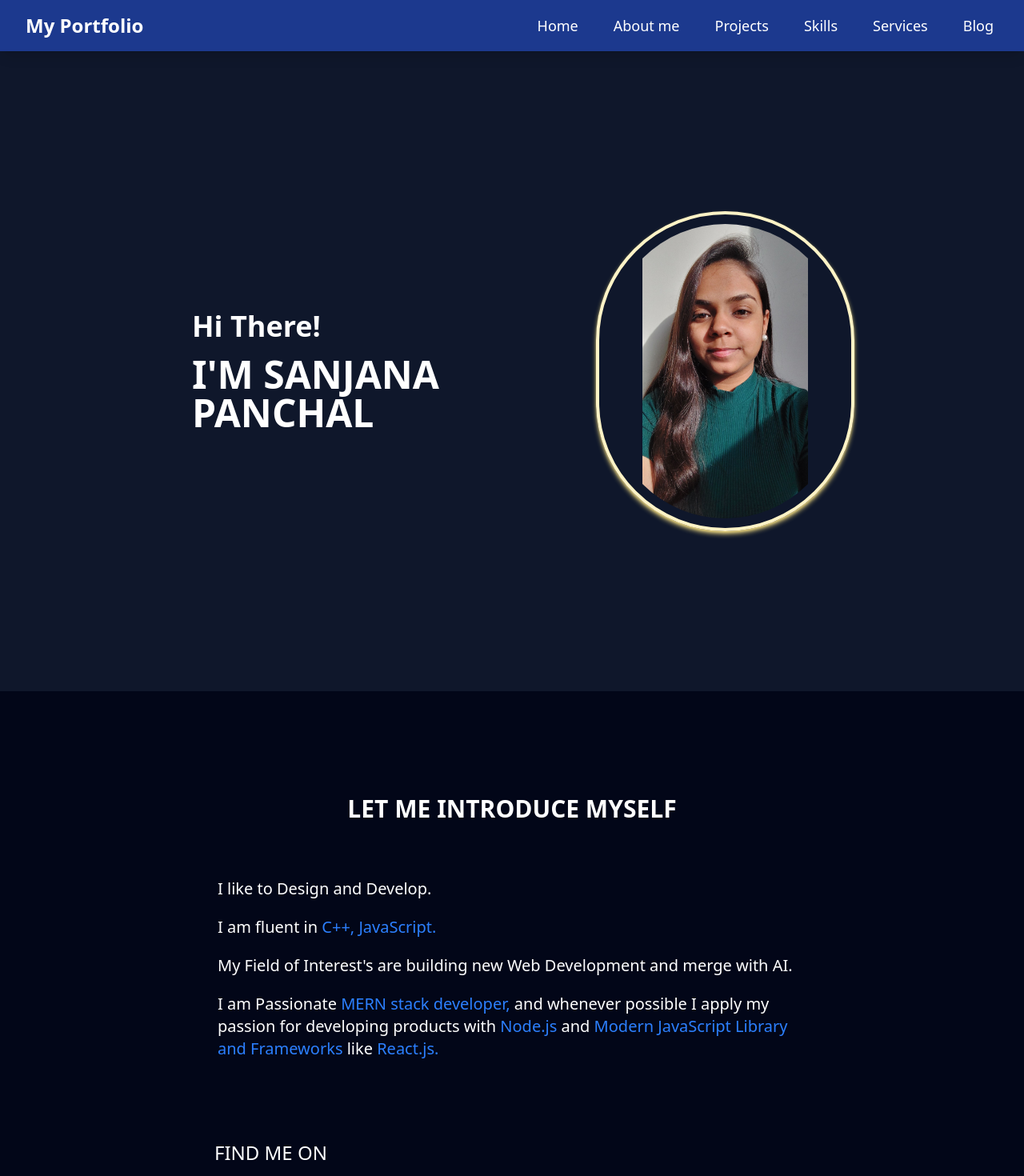
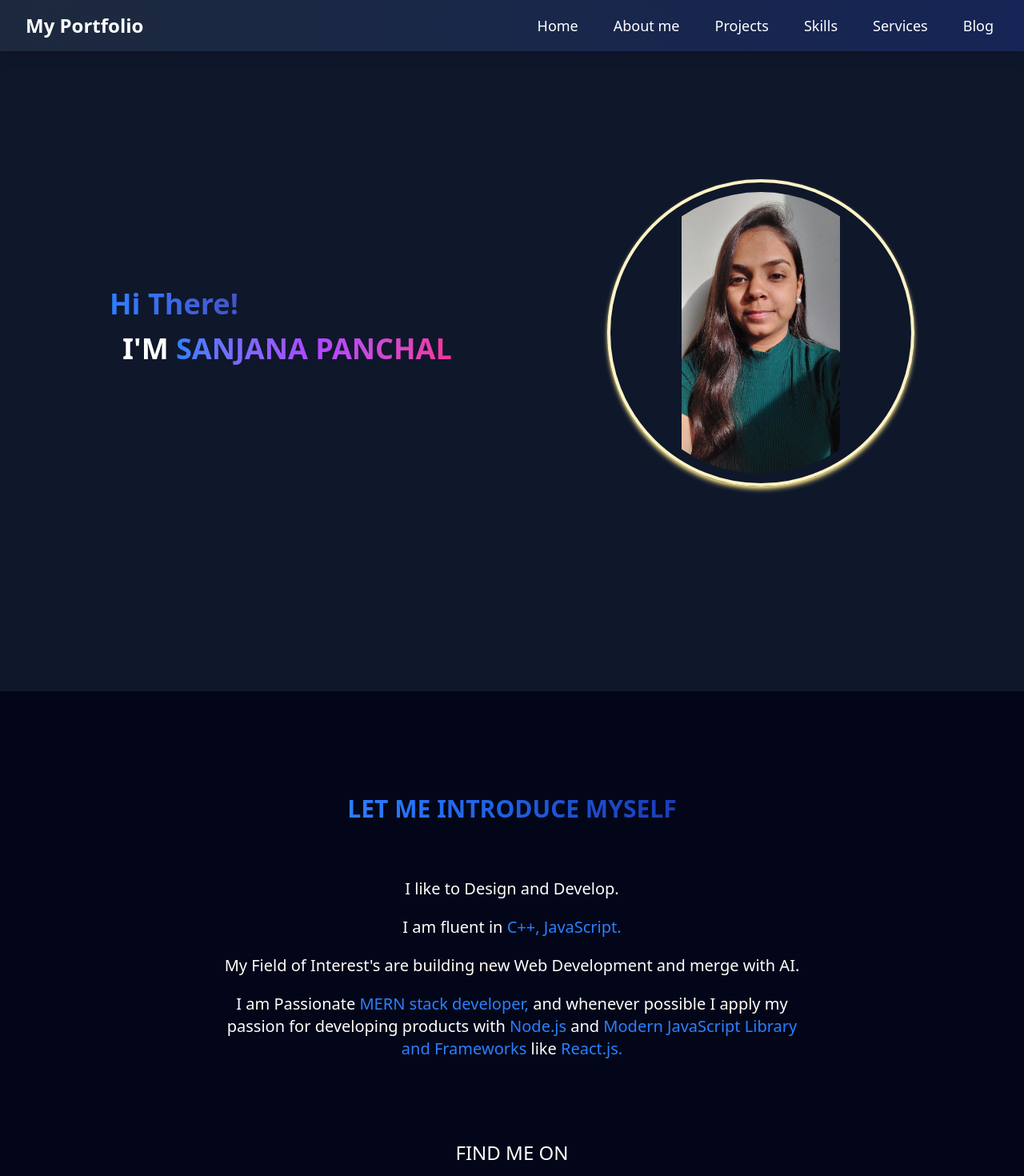
Before and after one commit to sanjana-panchal27/Portfolio, a React (Vite) app: page / in a window 1280 px wide. Shown: the top 1470 px of the page at 80% size. Built offline with nearby package versions, Linux system fonts and the light colour scheme.

Commit message:
designing in process

```diff
--- a/package.json
+++ b/package.json
@@ -21,6 +21,7 @@
     "react-dom": "^19.1.0",
     "react-github-calendar": "^4.5.9",
     "react-icons": "^5.5.0",
+    "react-responsive": "^10.0.1",
     "react-router-dom": "^7.8.0",
     "react-tsparticles": "^2.12.2",
     "reactstrap": "^9.2.3",
--- a/src/App.jsx
+++ b/src/App.jsx
@@ -3,9 +3,8 @@ import About from './components/About/About';
 import Navbar from './components/Navbar';
 import Home from './components/Home/Home';
 import Footer from './components/Footer';
-import Project from './components/Projects/Projects';
 import Projects from './components/Projects/Projects';
-
+import Resume from './components/Resume/ResumeNew';
 function App() {
   return (
     <>
@@ -15,10 +14,10 @@ function App() {
           <Route path="/" element={<Home />} />
           <Route path="/about" element={<About />} />
           <Route path="/projects" element={<Projects />} />
-          {/* <Route path="/skill" element={<Skills />} /> */}
+          {/* <Route path="/" element={< />} /> */}
         </Routes>
 
-
+        <Resume />
         <Footer />
       </BrowserRouter>
     </>
--- a/src/components/About/About.tsx
+++ b/src/components/About/About.tsx
@@ -13,23 +13,24 @@ const About = () => {
         <h1 className="text-4xl font-extrabold text-center mb-10 text-transparent bg-clip-text bg-gradient-to-r from-teal-400 via-purple-500 to-pink-500">
           Know Who <span className="text-white">I'M</span>
         </h1>
+
         <AboutCard />
+
         <div className="mt-8">
-          <h2 className="text-3xl md:text-4xl font-bold text-center mb-6 text-transparent bg-clip-text bg-gradient-to-r from-purple-400 to-indigo-500">
-            Professional <strong className="text-white">Skillset</strong>
+          <h2 className="text-3xl md:text-4xl font-bold text-center mb-6">
+            Professional{' '}
+            <strong className="text-transparent bg-clip-text bg-gradient-to-r from-purple-400 to-indigo-500">
+              Skillset
+            </strong>
           </h2>
 
-          <div className="md:grid-cols-2 lg:grid-cols-3 gap-6">
-            <div className="">
-              <Techstack />
-            </div>
-            <div className="">
-              <Toolstack />
-            </div>
-            <div className="">
-              <Github />
-            </div>
-          </div>
+          <Techstack />
+          <h2 className="text-3xl md:text-4xl font-bold text-center mb-6 text-transparent bg-clip-text bg-gradient-to-r from-purple-400 to-indigo-500">
+            Tools <span className="text-white">I use</span>
+          </h2>
+          <Toolstack />
+
+          <Github />
         </div>
       </div>
     </div>
--- a/src/components/About/AboutCard.tsx
+++ b/src/components/About/AboutCard.tsx
@@ -5,7 +5,7 @@ const AboutCard = () => {
   return (
     // Main container acting as a card with a dark gradient, rounded corners, and shadow.
     <div className="bg-gradient-to-br from-gray-800 to-gray-900 rounded-2xl shadow-xl p-6 md:p-8 text-gray-200">
-      {/* Blockquote for the main content to give it a literary feel. */}
+
       <blockquote className="font-sans">
         <p className="text-xl leading-relaxed mb-4 text-white">
           Hi Everyone, I am{' '}
--- a/src/components/About/Techstack.tsx
+++ b/src/components/About/Techstack.tsx
@@ -12,7 +12,7 @@ import {
 const Techstack = () => {
   return (
     <>
-      <h1>Professional Skillset</h1>
+      <h1>Techstack</h1>
     </>
   );
 };
--- a/src/components/Home/Home.tsx
+++ b/src/components/Home/Home.tsx
@@ -1,34 +1,36 @@
 import React from 'react';
 import Photo from '../../Assets/Photo.jpg';
-
 
 const Home = () => {
   return (
     <>
-      <div className=" bg-slate-900 h-screen flex items-center justify-center sm:px-6 lg:px-8">
-        <div className=" flex items-center justify-around w-full max-w-4xl">
-          <div className="p-8">
-            <h1 className="text-white text-4xl m-4 font-semibold mb-2 ">
-              Hi There!
+      <div className=" bg-slate-900 h-screen flex items-center justify-center sm:p-8 lg:p-12 font-sans">
+        <div className=" flex flex-col md:flex-row items-center justify-around w-full max-w-7xl mx-auto mb-16 md:mb-24 mt-8 md:mt-0">
+          <div className="order-2 md:order-1 text-center md:text-left p-4 md:p-8">
+            <h1 className="bg-gradient-to-r from-blue-500 to-purple-950 text-transparent bg-clip-text text-4xl sm:text-3xl lg:text-4xl font-extrabold mb-2 ">
+              Hi There!{' '}
             </h1>
-            <h1 className="text-white text-5xl font-bold m-4 ">
-              I'M SANJANA PANCHAL
+            <h1 className="text-white text-5xl font-bold m-4 sm:text-3xl lg:text-4xl">
+              I'M{' '}
+              <span className="bg-gradient-to-r  from-blue-500 via-purple-500 to-pink-500  text-transparent bg-clip-text">
+                SANJANA PANCHAL
+              </span>
             </h1>
           </div>
-          <div className="p-5">
+          <div className="order-1 md:order-2 p-4 md:p-8">
             <img
               src={Photo}
               alt="Profile Photo"
-              className="h-100 w-100 object-contain rounded-full p-3  shadow-amber-200 shadow-md border-4 border-amber-100 "
+              className="h-100 w-100 object-contain rounded-full p-3  shadow-amber-200 shadow-md border-4 border-amber-100 sm:w-64 sm:h-64 md:w-90 md:h-90 lg:w-96 lg:h-96 shadow-lg transition-transform duration-300 transform hover:scale-105"
             />
           </div>
         </div>
       </div>
 
-      <div className=" bg-slate-950 h-200 flex items-center justify-center sm:px-6 lg:px-8">
-        <div className="m-5">
+      <div className=" bg-slate-950 h-200 flex items-center justify-center sm:px-6 lg:px-8 w-full max-w-8xl mx-auto p-4 md:p-8">
+        <div className="text-center">
           <div className="flex items-center justify-center p-4">
-            <h1 className="text-white text-3xl font-bold">
+            <h1 className="bg-gradient-to-r from-blue-500 to-blue-800 text-transparent bg-clip-text text-3xl font-bold">
               LET ME INTRODUCE MYSELF
             </h1>
           </div>
--- a/src/components/Navbar.tsx
+++ b/src/components/Navbar.tsx
@@ -31,7 +31,7 @@ const Navbar = () => {
 
   return (
     <nav
-      className="sticky top-0 z-50 w-full bg-blue-900 text-white shadow-lg {`fixed top-0 z-50 w-full transition-colors duration-300 ${
+      className="sticky top-0 z-50 w-full bg-gradient-to-r from-slate-800 to-blue-950 text-white shadow-lg {`fixed top-0 z-50 w-full transition-colors duration-300 ${
   isScrolled ? 'bg-blue-900 shadow-lg' : 'bg-transparent'
 }`}"
     >
--- /dev/null
+++ b/src/components/Skills/skills.tsx
@@ -0,0 +1,11 @@
+import React from 'react';
+
+const skills = () => {
+  return (
+    <>
+      <h1>Skills</h1>
+    </>
+  );
+};
+
+export default skills;
```
Also changed, not shown: src/components/Resume/ResumeNew.tsx (renamed from src/components/Resume/Resume.tsx), src/components/pre.tsx (added), 1 other file (tests, documents, lock files or other folders).
